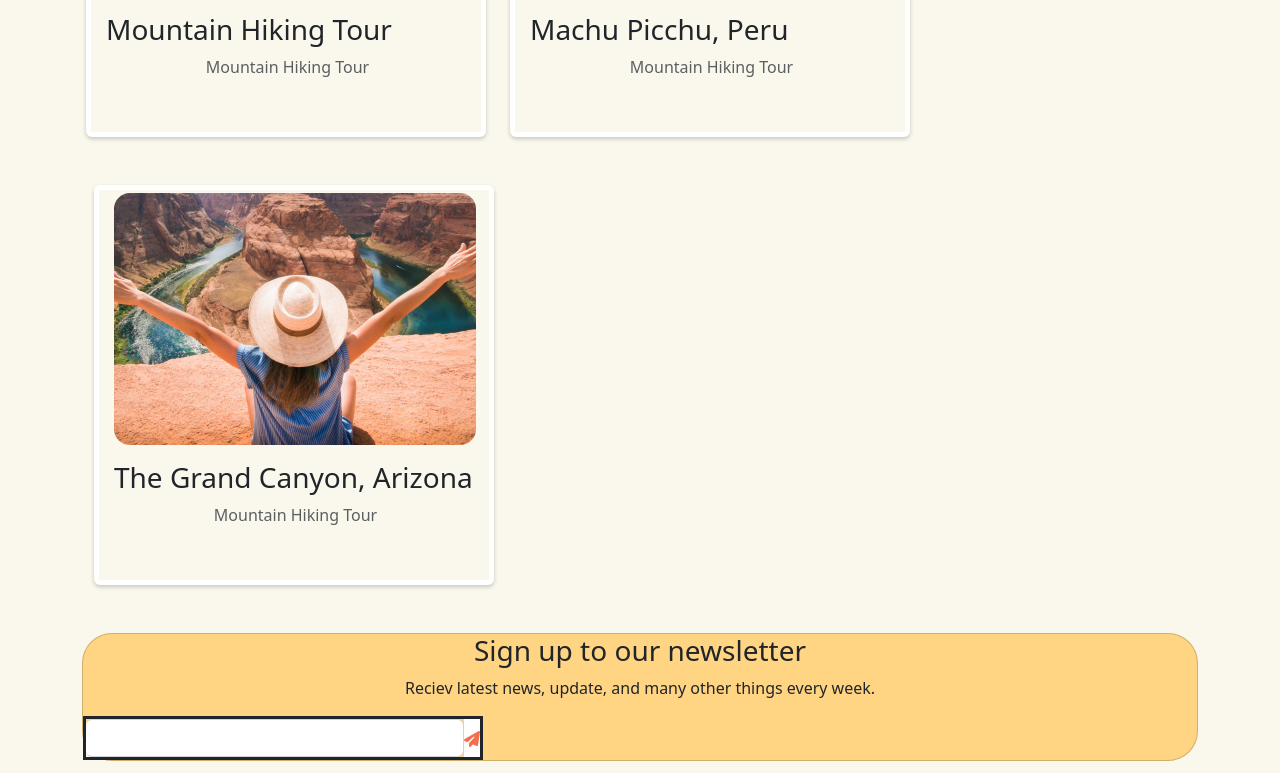
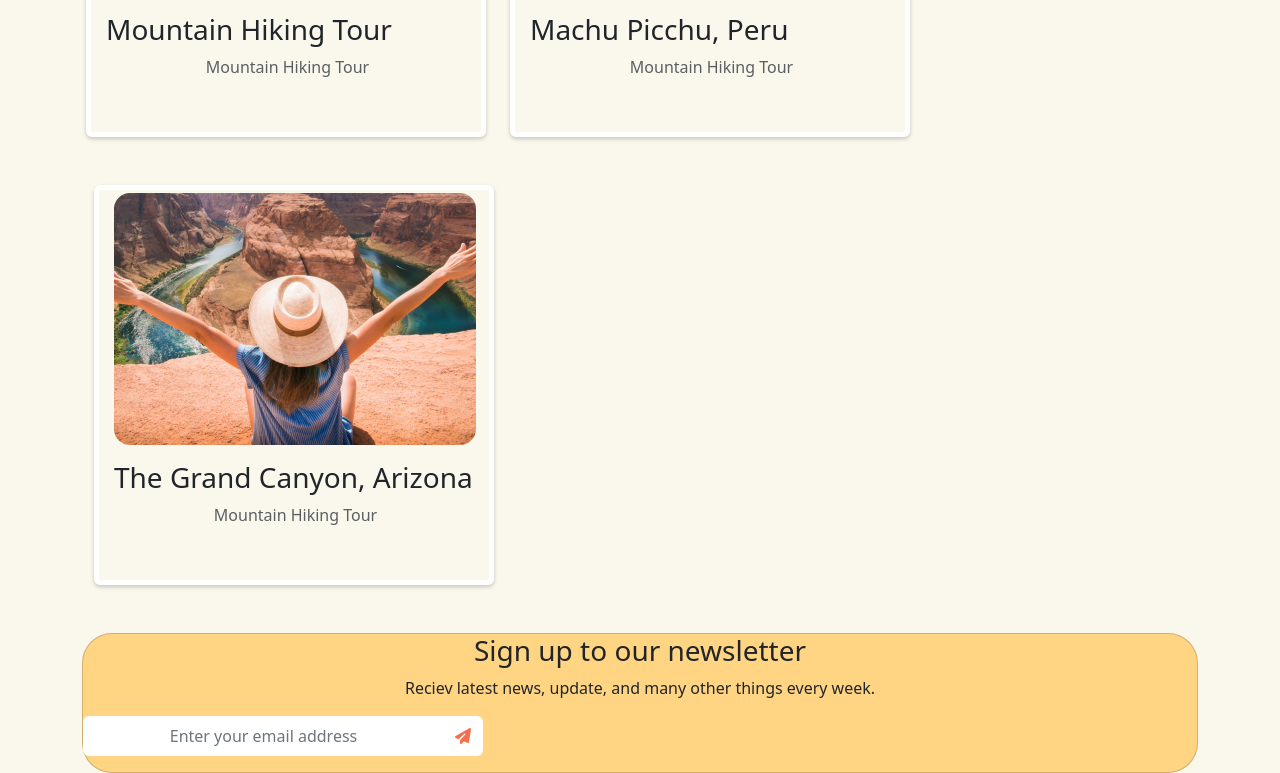
Before and after one commit to revaldoh/travel, a plain HTML site: page index.html in a window 1280 px wide. Shown: the part 1764-2537 px from the top of the page. Drawn offline with nearby package versions, Linux system fonts and the light colour scheme.

Commit message:
memperbaiki news letter

```diff
--- a/assets/css/style.css
+++ b/assets/css/style.css
@@ -104,6 +104,9 @@ p.thin{
 }
 .news-letter h3,p{
 text-align: center;
+display: flex;
+justify-content: center;
+align-content: center;
 }
 .dr{
    justify-content: center;
@@ -116,6 +119,18 @@ text-align: center;
     padding-top: 8px;
     background-color: white;
 }
-.dr input{
-    border-left: 10px;
+
+.dr{
+    border: 0px;
+    width: 400px;
+    text-align: center;
+    align-content: center;
+    display: flex;
+    justify-content: center;
+
 }
+.dr span{
+    border: 0px;
+    height: 40px;
+
+}
--- a/index.html
+++ b/index.html
@@ -127,12 +127,16 @@
           <div class="card news-letter mt-5">
             <h3>Sign up to our newsletter</h3>
             <p>Reciev latest news, update, and many other things every week.</p>
-            <div class="dr">
-              <input type="text" class="form-control">
+            <div class="input-group mb-3 dr d-flex">
+              <input type="text" class="form-control dr" placeholder="Enter your email address" aria-label="Username" aria-describedby="basic-addon1">
+             <span class="input-group-text" id="basic-addon1" style="background-color: white"><a href=""><i class="fa-solid fa-paper-plane" style="color: #f66f4d;"></i></span></a>
+             </div>
+            <!-- <div class="dr">
+              <input type="text" class="">
               <div class="dr-bg">
-                <a href="#"><i class="fa-solid fa-paper-plane" style="color: #f66f4d;"></i></a>
+                <a href="#"></a>
               </div>
-            </div>
+            </div> -->
           </div>
         </div>
       </div>
```
Also changed, not shown: 1 other file.
